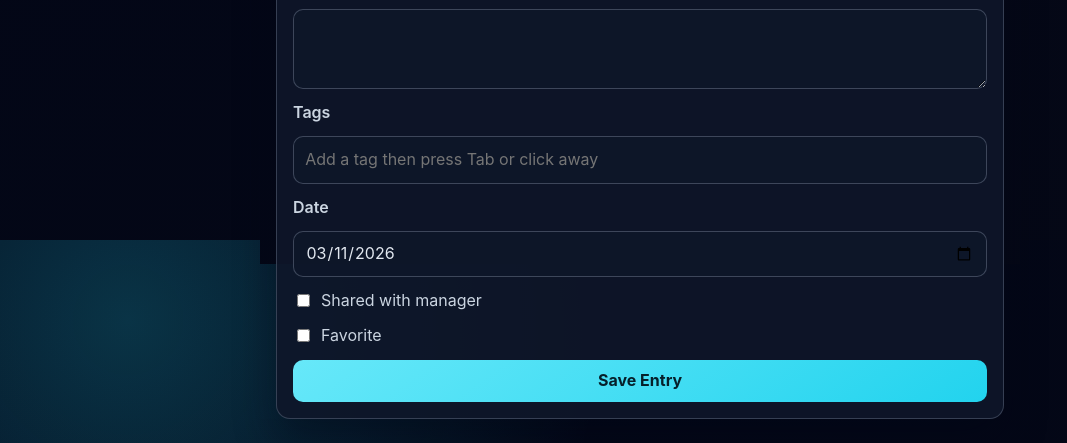
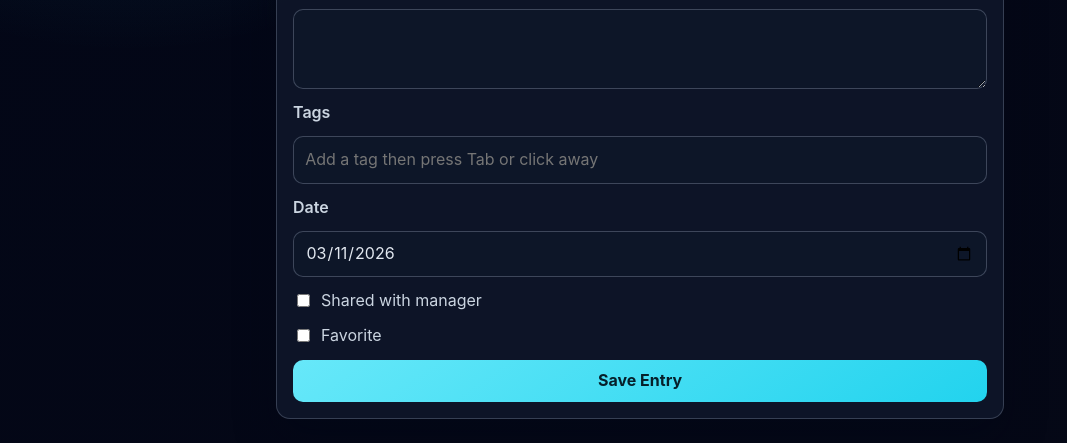
Before and after one commit to Mitchell-13/pack_tracker, a Flask app: page /bookmarklet/new in a window 1280 px wide. Shown: the part 560-1003 px from the top of the page, without its empty margins (0-1067 px from the left). Run offline with Flask 3, Linux system fonts and the light colour scheme; data that the repository does not hold is empty.

Commit message:
Revert "Fix white overscroll flash on main and bookmarklet pages"

```diff
--- a/templates/bookmarklet_form.html
+++ b/templates/bookmarklet_form.html
@@ -19,13 +19,6 @@
 
     * { box-sizing: border-box; }
 
-    html {
-      background:
-        radial-gradient(circle at 10% 10%, rgba(34, 211, 238, 0.22), transparent 35%),
-        linear-gradient(145deg, #020617, var(--bg));
-      background-attachment: fixed;
-    }
-
     body {
       font-family: 'Inter', 'Segoe UI', Roboto, Arial, sans-serif;
       max-width: 760px;
@@ -37,7 +30,6 @@
         radial-gradient(circle at 10% 10%, rgba(34, 211, 238, 0.22), transparent 35%),
         linear-gradient(145deg, #020617, var(--bg));
       min-height: 100vh;
-      background-attachment: fixed;
     }
 
     h1 { margin-bottom: 0.4rem; }
```
Also changed, not shown: templates/index.html (+0 -9 lines).
